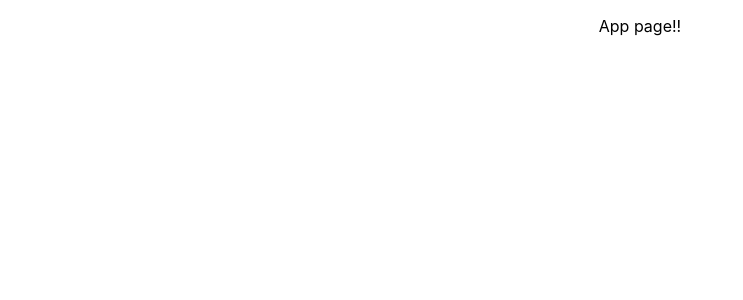
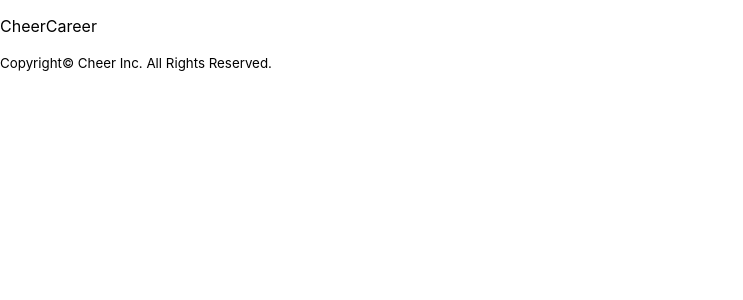
Before and after one commit to tatsuki1107/demo-social-style, a React (Create React App) app in the folder frontend/web-front/: page / in a window 1280 px wide. Shown: the top 300 px of the page, without its empty margins (0-743 px from the left). Built offline with nearby package versions, Linux system fonts and the light colour scheme.

Commit message:
git pull退避用

```diff
--- a/frontend/web-front/src/App.jsx
+++ b/frontend/web-front/src/App.jsx
@@ -1,12 +1,15 @@
 import './App.css';
 import React from 'react';
 
-const App = () => {
+const Footer = () => {
   return (
-    <div className="App">
-      <p>App page!!</p>
-    </div>
+    <footer>
+      <div>
+        <p>CheerCareer</p>
+      </div>
+      <small>Copyright© Cheer Inc. All Rights Reserved.</small>
+    </footer>
   );
 }
 
-export default App;
+export default Footer;
```
